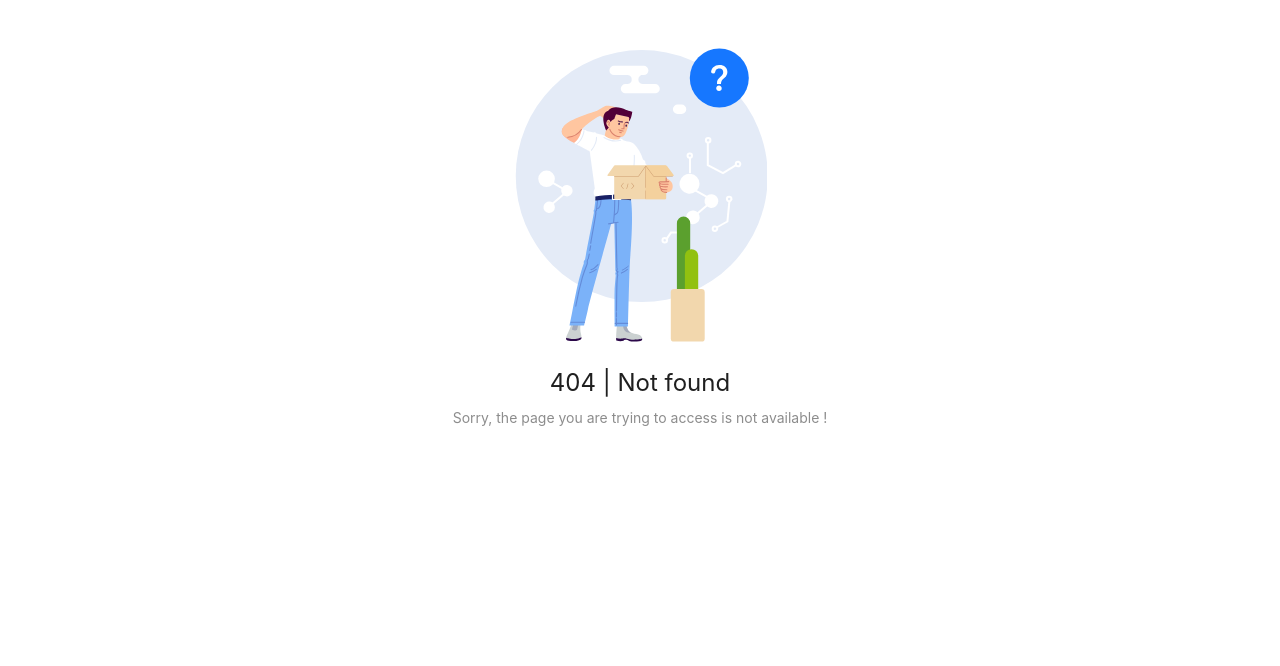
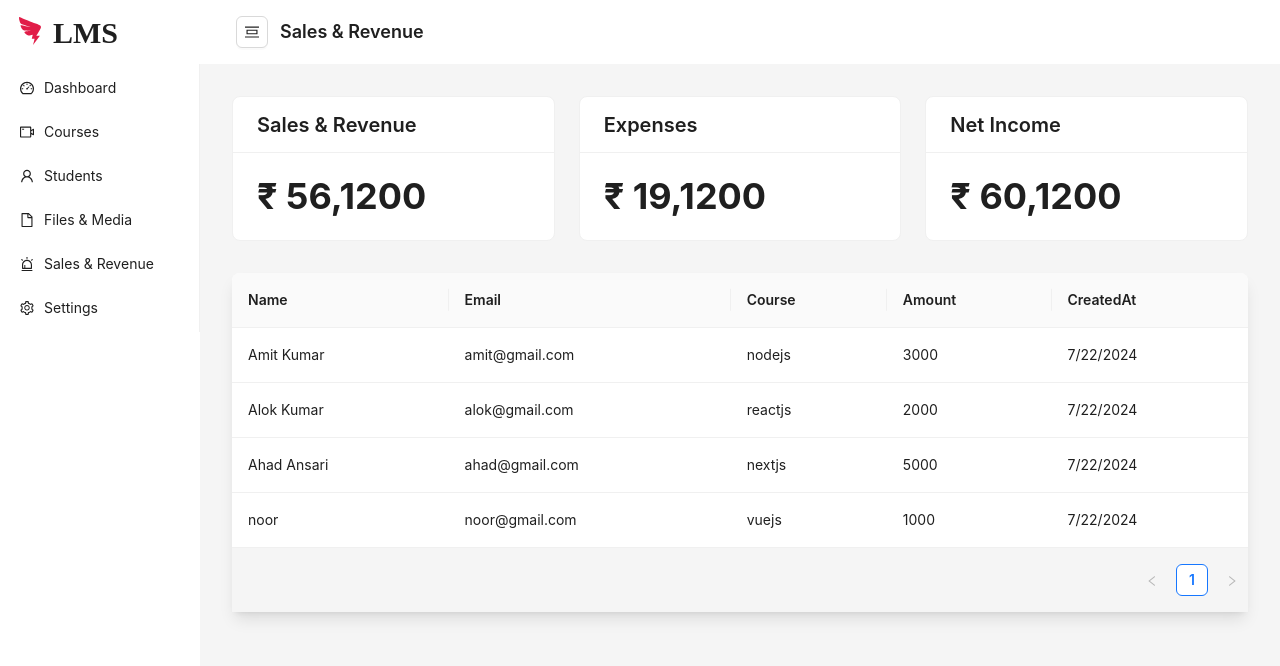
Before and after one commit to ansariabdulahad/LMS, a Next.js app in the folder front-end/: page /admin/sales in a window 1280 px wide. Before the commit this address had no page. Shown: the top 666 px of the page. Built offline with nearby package versions, Linux system fonts and the light colour scheme.

Commit message:
sales and revenue page card table designed added

```diff
--- /dev/null
+++ b/front-end/app/admin/sales/page.js
@@ -0,0 +1,3 @@
+import Sales from "@/components/admin/sales";
+
+export default Sales;
--- /dev/null
+++ b/front-end/components/admin/sales/index.jsx
@@ -0,0 +1,114 @@
+'use client';
+import { Card, Table } from "antd";
+import AdminLayout from "@/components/shared/admin-layout";
+
+const Sales = () => {
+
+    // sales array for table
+    const sales = [
+        {
+            key: '1',
+            name: 'Amit Kumar',
+            email: 'amit@gmail.com',
+            course: 'nodejs',
+            amount: 3000,
+            createdAt: new Date().toLocaleDateString()
+        },
+        {
+            key: '2',
+            name: 'Alok Kumar',
+            email: 'alok@gmail.com',
+            course: 'reactjs',
+            amount: 2000,
+            createdAt: new Date().toLocaleDateString()
+        },
+        {
+            key: '3',
+            name: 'Ahad Ansari',
+            email: 'ahad@gmail.com',
+            course: 'nextjs',
+            amount: 5000,
+            createdAt: new Date().toLocaleDateString()
+        },
+        {
+            key: '4',
+            name: 'noor',
+            email: 'noor@gmail.com',
+            course: 'vuejs',
+            amount: 1000,
+            createdAt: new Date().toLocaleDateString()
+        }
+    ]
+
+    // columns for table
+    const columns = [
+        {
+            title: "Name",
+            dataIndex: "name",
+            key: "name"
+        },
+        {
+            title: "Email",
+            dataIndex: "email",
+            key: "email"
+        },
+        {
+            title: "Course",
+            dataIndex: "course",
+            key: "course"
+        },
+        {
+            title: "Amount",
+            dataIndex: "amount",
+            key: "amount"
+        },
+        {
+            title: "CreatedAt",
+            dataIndex: "createdAt",
+            key: "createdAt"
+        }
+    ]
+
+    return (
+        <AdminLayout title={'Sales & Revenue'}>
+            <div className="flex flex-col gap-y-8">
+                <div className="grid md:grid-cols-3 gap-6">
+                    <Card
+                        title={
+                            <h1 className="text-xl font-semibold">Sales & Revenue</h1>
+                        }
+                    >
+                        <h1
+                            className="text-4xl font-bold"
+                        >₹ 56,1200</h1>
+                    </Card>
+                    <Card
+                        title={
+                            <h1 className="text-xl font-semibold">Expenses</h1>
+                        }
+                    >
+                        <h1
+                            className="text-4xl font-bold"
+                        >₹ 19,1200</h1>
+                    </Card>
+                    <Card
+                        title={
+                            <h1 className="text-xl font-semibold">Net Income</h1>
+                        }
+                    >
+                        <h1
+                            className="text-4xl font-bold"
+                        >₹ 60,1200</h1>
+                    </Card>
+                </div>
+                <Table
+                    dataSource={sales}
+                    columns={columns}
+                    className="shadow-lg"
+                />
+            </div>
+        </AdminLayout>
+    )
+}
+
+export default Sales;
--- a/front-end/components/admin/students/index.jsx
+++ b/front-end/components/admin/students/index.jsx
@@ -230,11 +230,10 @@ const Students = () => {
                                 <div className="flex mb-5 justify-between items-center">
                                     <div className="flex items-center gap-x-2">
                                         <Button
-                                            icon={<MoneyCollectOutlined />}
                                             shape="circle"
                                             type="text"
-                                            className="bg-green-200 text-green-600"
-                                        />
+                                            className="bg-green-200 text-green-600 text-xl font-bold"
+                                        >₹</Button>
                                         <p className="font-semibold">Payments</p>
                                     </div>
                                     <p className="font-semibold text-zinc-500">{student.payment}</p>
--- a/front-end/components/register/index.jsx
+++ b/front-end/components/register/index.jsx
@@ -1,5 +1,4 @@
 'use client';
-import Image from "next/image";
 import Logo from "../shared/logo"
 import { Button, Divider, Form, Input, Select, Tag } from "antd"
 import Link from "next/link";
```
